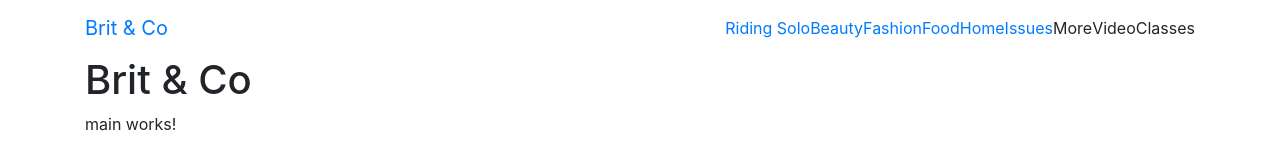
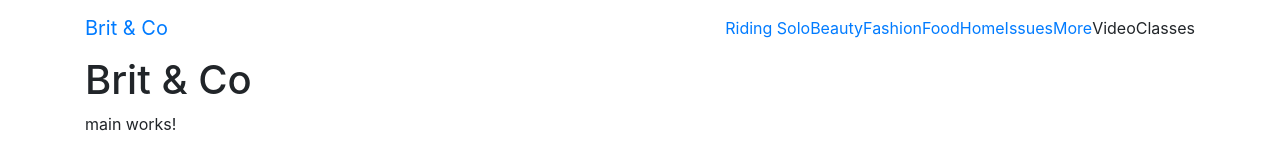
Before and after one commit to kihuynh/clone, an Angular app: page / in a window 1280 px wide. Shown: the top 160 px of the page. Built offline with nearby package versions, Linux system fonts and the light colour scheme.

Commit message:
add routerlink for more component

```diff
--- a/src/app/app.component.html
+++ b/src/app/app.component.html
@@ -10,7 +10,7 @@
       <a routerLink="food">Food</a>
       <a routerLink="home">Home</a>
       <a routerLink="issues">Issues</a>
-      <a>More</a>
+      <a routerLink="more">More</a>
       <a>Video</a>
       <a>Classes</a>
     </ul>
```
